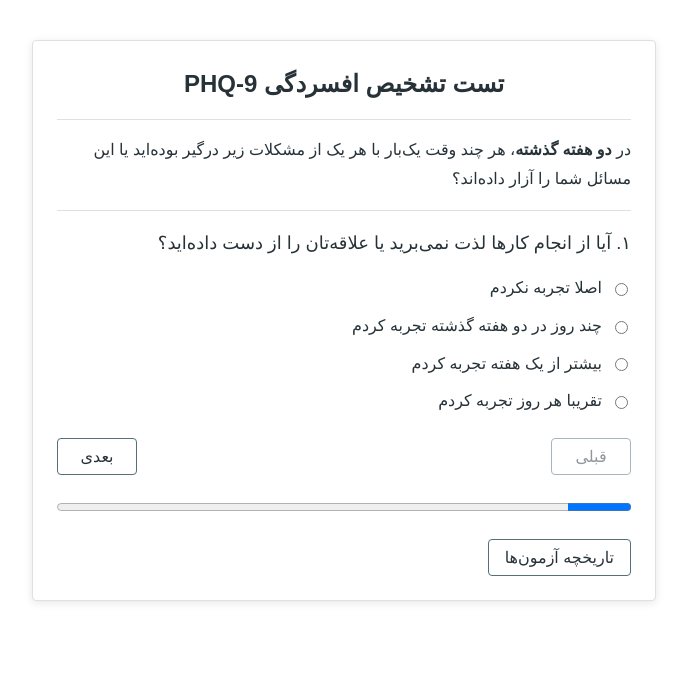
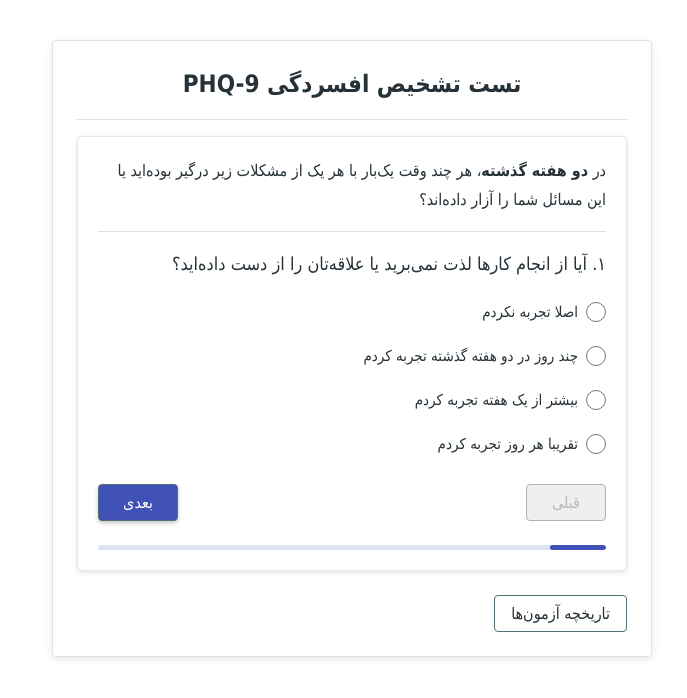
Before and after one commit to hooman-the1/phq9-psychology-test, an Angular app: page / in a window 1280 px wide. Shown: the top 698 px of the page, without its empty margins (438-1125 px from the left). Built offline with nearby package versions, Linux system fonts and the light colour scheme.

Commit message:
Style PHQ-9 assessment and result surfaces

```diff
--- a/src/app/phq9/phq9-shell.component.ts
+++ b/src/app/phq9/phq9-shell.component.ts
@@ -130,10 +130,10 @@
           <button type="button" (click)="closeDetail()">بازگشت به تاریخچه</button>
         </div>
       </section>
-      <section *ngIf="!showHistory && !submitted" class="questionnaire" aria-labelledby="questionnaire-title">
+      <section *ngIf="!showHistory && !submitted" class="questionnaire assessment-view" aria-labelledby="questionnaire-title">
         <h1 #questionnaireTitle id="questionnaire-title" tabindex="-1">تست تشخیص افسردگی <bdi dir="ltr">PHQ-9</bdi></h1>
         <div class="rule"></div>
-
+        <section class="question-card" aria-live="polite">
           <p class="intro-text">
             در <b>دو هفته گذشته</b>، هر چند وقت یک‌بار با هر یک از مشکلات زیر درگیر
             بوده‌اید یا این مسائل شما را آزار داده‌اند؟
@@ -156,7 +156,6 @@
             </ul>
           </section>
 
-        <section class="question-card" aria-live="polite">
           <p class="question">
             {{ currentQuestionIndex + 1 | latinToPersianNumbers }}. {{ questions[currentQuestionIndex] }}
           </p>
@@ -186,8 +185,9 @@
             پاسخ به این سؤال ضروری است.
           </p>
 
-          <div class="button-group">
+          <div class="button-group assessment-actions">
             <button
+              class="previous-action"
               type="button"
               (click)="previousQuestion()"
               [disabled]="currentQuestionIndex === 0"
@@ -195,6 +195,7 @@
               قبلی
             </button>
             <button
+              class="primary-action"
               *ngIf="currentQuestionIndex < questions.length - 1"
               type="button"
               (click)="nextQuestion()"
@@ -202,6 +203,7 @@
               بعدی
             </button>
             <button
+              class="primary-action submit-action"
               *ngIf="currentQuestionIndex === questions.length - 1"
               type="button"
               (click)="submitAssessment()"
@@ -224,7 +226,7 @@
         <h1 id="result-title">نتیجه تست</h1>
         <div class="rule"></div>
         <p class="result-total"><strong>مجموع امتیاز:</strong> {{ score?.total | latinToPersianNumbers }}</p>
-        <p class="result-severity" [style.border-bottom-color]="details.color"><strong>شدت افسردگی:</strong> {{ details.severity }}</p>
+        <p class="result-severity" [style.border-bottom-color]="details.color"><strong>شدت افسردگی:</strong> <span [style.color]="score?.category === 'mild' ? '#795900' : details.color">{{ details.severity }}</span></p>
         <p class="result-recommendation"><strong>توصیه:</strong> {{ details.recommendation }}</p>
         <p *ngIf="saveFailed" class="validation-error" role="alert">
           نتیجه ذخیره نشد. می‌توانید آن را در این صفحه ببینید، اما پس از بستن صفحه باقی نمی‌ماند.
@@ -259,9 +261,9 @@
           </svg>
         </div>
         <p class="gauge-caption">{{ score?.total | latinToPersianNumbers }} امتیاز</p>
-        <div class="button-group">
-          <button type="button" (click)="restartAssessment()">انجام مجدد تست</button>
-          <button #resultHistoryAction type="button" (click)="openHistory()">تاریخچه آزمون‌ها</button>
+        <div class="button-group result-actions">
+          <button class="restart-action" type="button" (click)="restartAssessment()">انجام مجدد تست</button>
+          <button #resultHistoryAction class="result-history-action" type="button" (click)="openHistory()">تاریخچه آزمون‌ها</button>
         </div>
       </section>
     </main>
--- a/src/styles.css
+++ b/src/styles.css
@@ -4,3 +4,167 @@
   min-height: 100%;
   font-family: Arial, sans-serif;
 }
+
+/* Active PHQ-9 assessment and result surfaces */
+main:has(> .assessment-view),
+main:has(> .result-card) {
+  padding-block: 0;
+}
+
+.assessment-view,
+.result-card {
+  box-sizing: border-box;
+  max-width: 600px;
+  margin: 30px auto;
+  padding: 20px;
+  border-color: #e4e5e9;
+  border-radius: 4px;
+  box-shadow: 0 2px 8px rgb(0 0 0 / 12%);
+  font-family: Tahoma, Arial, sans-serif;
+}
+
+.assessment-view .rule,
+.result-card .rule {
+  background: #e0e0e0;
+}
+
+.assessment-view > .rule,
+.result-card > .rule {
+  margin: 16px 0 20px;
+}
+
+.assessment-view .question-card {
+  padding: 20px;
+  border: 1px solid #e4e5e9;
+  border-radius: 4px;
+  background: #fff;
+  box-shadow: 0 2px 6px rgb(0 0 0 / 10%);
+}
+
+.assessment-view .intro-text {
+  margin: 0;
+  font-size: 16px;
+  line-height: 1.65;
+}
+
+.assessment-view .question {
+  line-height: 24px;
+}
+
+.assessment-view fieldset {
+  gap: 10px;
+}
+
+.assessment-view label {
+  min-height: 32px;
+  gap: 10px;
+  font-size: 15px;
+}
+
+.assessment-view input[type='radio'] {
+  width: 20px;
+  height: 20px;
+  margin: 0;
+  accent-color: #3f51b5;
+}
+
+.assessment-view input[type='radio']:focus-visible {
+  outline: 3px solid #1a73e8;
+  outline-offset: 3px;
+}
+
+.assessment-actions {
+  align-items: center;
+  margin-top: 20px;
+}
+
+.assessment-actions button,
+.result-actions button {
+  min-height: 36px;
+  border: 0;
+  font-weight: 600;
+}
+
+.assessment-actions .previous-action,
+.result-actions .result-history-action {
+  background: transparent;
+  color: #3f51b5;
+  box-shadow: none;
+}
+
+.assessment-actions .primary-action {
+  background: #3f51b5;
+  color: #fff;
+  box-shadow: 0 2px 4px rgb(0 0 0 / 22%);
+}
+
+.assessment-actions .submit-action {
+  background: #ad1457;
+}
+
+.assessment-actions button:disabled {
+  background: #e0e0e0;
+  color: #757575;
+  box-shadow: none;
+  opacity: 1;
+}
+
+.assessment-view progress {
+  height: 5px;
+  margin-top: 20px;
+  border: 0;
+  border-radius: 5px;
+  background: #dfe3f3;
+  overflow: hidden;
+  accent-color: #3f51b5;
+}
+
+.assessment-view progress::-webkit-progress-bar {
+  background: #dfe3f3;
+}
+
+.assessment-view progress::-webkit-progress-value {
+  border-radius: 5px;
+  background: #3f51b5;
+}
+
+.assessment-view progress::-moz-progress-bar {
+  border-radius: 5px;
+  background: #3f51b5;
+}
+
+.result-card > p {
+  margin: 8px 0;
+  font-size: 16px;
+  line-height: 1.65;
+}
+
+.result-card .result-severity {
+  color: #263238;
+}
+
+.result-card .result-severity span {
+  font-weight: 700;
+}
+
+.result-card .result-gauge {
+  margin-top: 30px;
+}
+
+.result-actions {
+  flex-direction: column;
+  align-items: stretch;
+  gap: 8px;
+  margin-top: 20px;
+}
+
+.result-actions .restart-action {
+  width: 100%;
+  border: 1px solid #3f51b5;
+  background: #fff;
+  color: #3f51b5;
+}
+
+.result-actions .result-history-action {
+  align-self: center;
+}
```
Also changed, not shown: 1 other file (tests, documents, lock files or other folders). Lines whose indentation alone changed are shown as unchanged.
